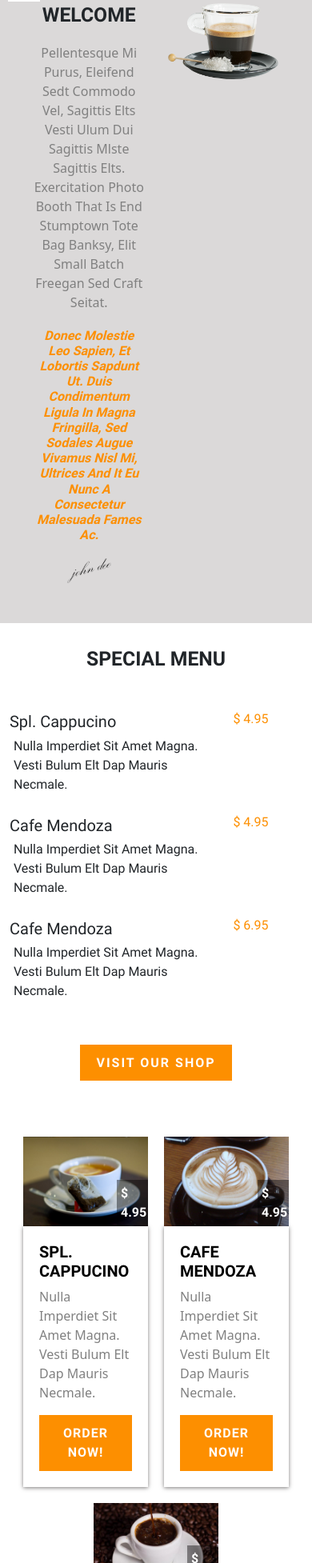
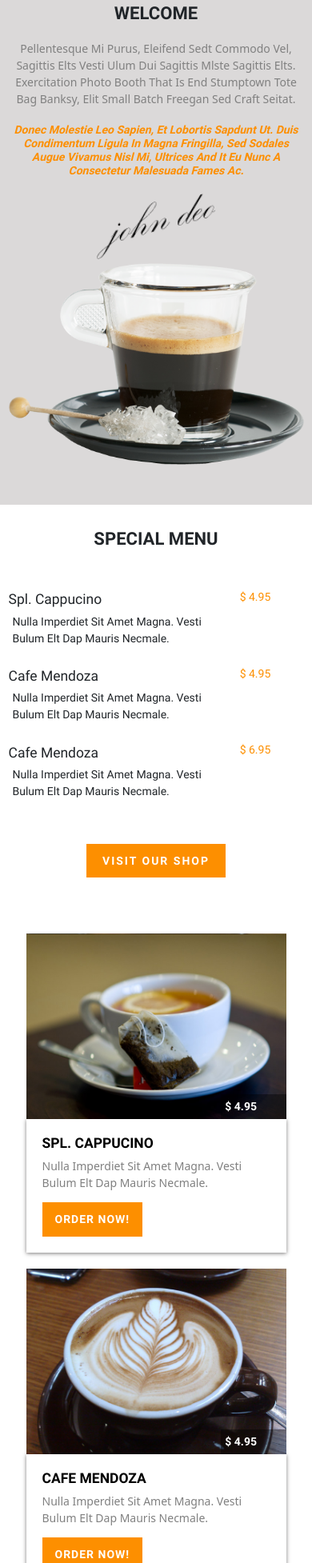
Before and after one commit to a-elshennawy/butter, a React (Vite) app: page / in a window 390 px wide. Shown: the part 46-2000 px from the top of the page at 80% size. Built offline with nearby package versions, Linux system fonts and the light colour scheme.

Commit message:
home responsive

```diff
--- a/src/Components/Home/Home.css
+++ b/src/Components/Home/Home.css
@@ -155,7 +155,6 @@
     .drink {
       margin: 0px;
       padding: 0px;
-      width: 20%;
 
       .img {
         position: relative;
@@ -321,16 +320,12 @@
 
 /* responsive */
 @media screen and (max-width: 992px) {
+  :root {
+    font-size: 14px;
+  }
+
   .HomeSlider {
     display: none;
-  }
-
-  .orderNow {
-    .samples {
-      .drink {
-        width: 40%;
-      }
-    }
   }
 
   .fromBlog {
--- a/src/Components/Home/Ordering/Ordering.jsx
+++ b/src/Components/Home/Ordering/Ordering.jsx
@@ -45,7 +45,7 @@ export default function Ordering() {
         <div className="samples row">
           {Drinks.filter((drink) => drink.home === true).map((drink) => {
             return (
-              <div className="drink col-3 col-md-5 col-sm-10" key={drink.id}>
+              <div className="drink col-lg-3 col-10" key={drink.id}>
                 <div className="img">
                   <img src={drink.image} alt={drink.name} />
                   <span>$ {drink.price}</span>
--- a/src/Components/Home/Welcome/Welcome.jsx
+++ b/src/Components/Home/Welcome/Welcome.jsx
@@ -6,7 +6,7 @@ export default function Welcome() {
       <div className="Welcome">
         <div className="container">
           <div className="insiderWelcome row">
-            <div className="text col-5">
+            <div className="text col-lg-5 col-12">
               <h2>welcome</h2>
               <p>
                 Pellentesque mi purus, eleifend sedt commodo vel, sagittis elts
@@ -22,7 +22,7 @@ export default function Welcome() {
               </h6>
               <img src="./Images/site-img51.png" alt="" />
             </div>
-            <div className="img col-5">
+            <div className="img col-lg-5 col-12">
               <img src="./Images/site-img03.png" alt="" />
             </div>
           </div>
```
